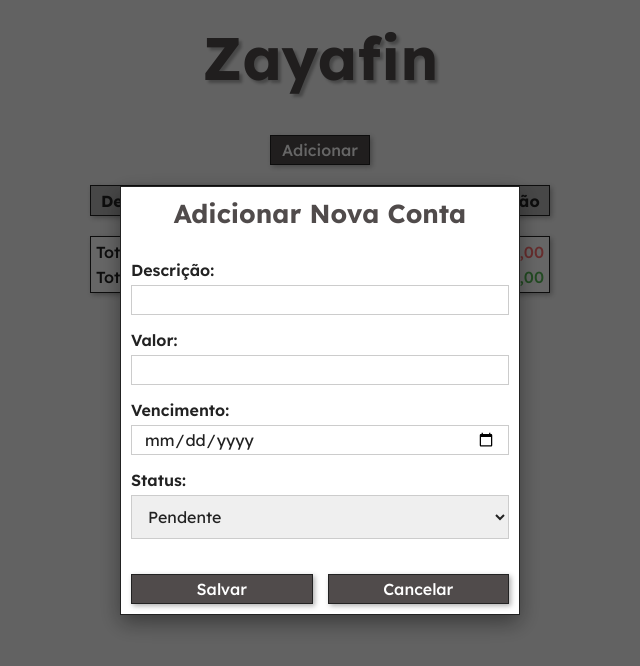
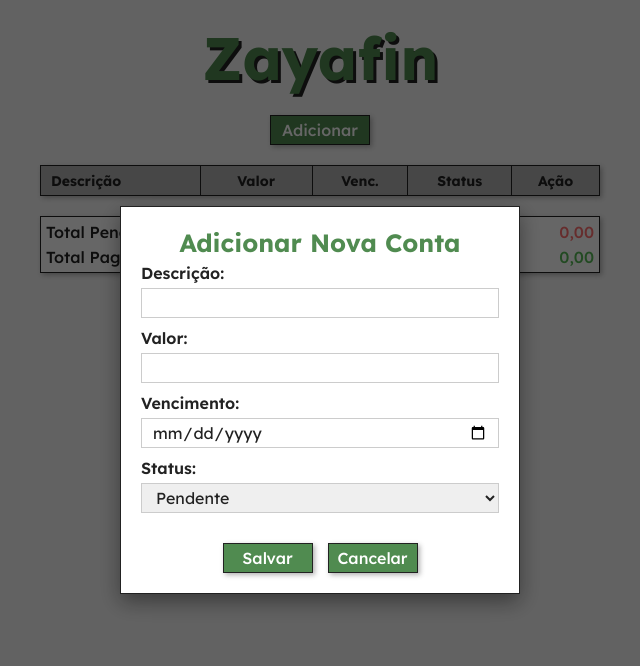
Before and after one commit to zcastroti/Zayafin, a plain HTML site: page index.html in a window 1280 px wide. Both pictures are taken after a click on the button "Adicionar". Shown: the whole page, without its empty margins (320-960 px from the left). Drawn offline with Linux system fonts and the light colour scheme; no server answers.

Commit message:
Update estilo.css

```diff
--- a/estilo.css
+++ b/estilo.css
@@ -12,11 +12,11 @@
     box-sizing: border-box;
     font-size: 16px; }
 
-:root { --corPrincipal: #504b4b; }
+:root { --corPrincipal: #508b50; }
 :focus{ outline: none; }
 a { text-decoration: none; }
 b { color: var(--corPrincipal); }
-footer { margin-top: 20px; }
+footer { margin-top: 5px; }
 
 /*------------------------------------
         Body
@@ -37,7 +37,7 @@ main {
     gap: 20px;
     padding: 20px;
     width: 100%;
-    max-width: 500px;
+    max-width: 600px;
     margin: auto; }
 
 /*------------------------------------
@@ -45,9 +45,8 @@ main {
 ------------------------------------*/
 h1 {
     color: var(--corPrincipal);
-    margin-bottom: 20px;
     font-size: 60px;
-    text-shadow: 3px 3px 3px #b1b1b1; }
+    text-shadow: 3px 3px #222; }
 
 /*------------------------------------
     Inputs, Botões e Selects
@@ -60,7 +59,7 @@ input, button {
 /*------------------------------------
     Input Number Text Password
 ------------------------------------*/
-input[type="number"], input[type="text"], input[type="password"] { padding: 0px 10px; width: 100%; }
+input[type="number"], input[type="text"], input[type="password"], input[type="date"] { padding: 0px 10px; width: 100%; }
 
 /*------------------------------------
     Overlay
@@ -76,6 +75,12 @@ input[type="number"], input[type="text"], input[type="password"] { padding: 0px
     display: flex;
     justify-content: center;
     align-items: center; }
+
+/*------------------------------------
+    Rolagem Horizontal
+------------------------------------*/
+div.rolagemHorizontal {
+width: 100%; overflow-x: auto; }
 
 /*------------------------------------
     Estilo Botão
@@ -103,8 +108,7 @@ input[type="number"], input[type="text"], input[type="password"] { padding: 0px
     font-weight: 900;
     font-size: 19px;
     cursor: pointer; }
-
-.botaoEngrenagem:hover { color: #e02525; }
+.botaoEngrenagem:hover { color: var(--corPrincipal); }
 
 /*------------------------------------
     Tabela de Contas
@@ -119,6 +123,7 @@ thead > tr > td {
     border: solid 1px #222;
     background: #b1b1b1;
     height: 30px;
+    font-size: 14px;
     font-weight: 700;
     padding: 0px 5px; }
 
@@ -134,11 +139,11 @@ td {
 
 tbody > tr > td { font-size: 14px; }
 
-.col-descricao { text-align: left; text-indent: 5px; }
-.col-valor { width: 80px; max-width: 80px; }
+.col-descricao {  width: 100px; max-width: 100px; text-align: left; text-indent: 5px; }
+.col-valor { width: 70px; max-width: 70px; }
 .col-vencimento { width: 60px; max-width: 60px; }
-.col-status { width: 65px; max-width: 85px; }
-.col-acao { width: 60px; max-width: 60px; }
+.col-status { width: 65px; max-width: 65px; }
+.col-acao { width: 55px; max-width: 55px; }
 
 .statusPago { color: #55b955; }
 .statusPendente { color: #ff7070; }
@@ -158,7 +163,6 @@ tbody > tr > td { font-size: 14px; }
 .quadroTotalizacao {
     box-shadow: 2px 2px 5px #b1b1b1;
     width: 100%;
-    max-width: 500px;
     padding: 5px;
     background: white;
     border: 1px solid #222;
@@ -187,15 +191,15 @@ tbody > tr > td { font-size: 14px; }
 ------------------------------------*/
 .quadro-adicionar-conta {
     background: white;
-    padding: 10px;
+    padding: 20px;
     border: 1px solid #222;
-    box-shadow: 0 8px 20px rgba(0, 0, 0, 0.4); /* Sombra mais pronunciada */
+    box-shadow: 0 8px 20px rgba(0, 0, 0, 0.4);
     width: 90%;
     max-width: 400px;
     display: flex;
     flex-direction: column;
-    gap: 15px;
-    animation: fadeIn 0.3s ease-out; /* Animação simples de entrada */
+    gap: 5px;
+    animation: fadeIn 0.3s ease-out;
 }
 
 @keyframes fadeIn {
@@ -205,38 +209,30 @@ tbody > tr > td { font-size: 14px; }
 
 .quadro-adicionar-conta h2 {
     color: var(--corPrincipal);
-    font-size: 26px; /* Aumentado o tamanho do título */
-    text-align: center;
-    margin-bottom: 15px;
-}
+    font-size: 25px;
+    text-align: center; }
 
-.quadro-adicionar-conta label {
-    font-weight: 600; /* Mais peso na fonte do label */
-    margin-bottom: 5px;
-    display: block;
-}
+.quadro-adicionar-conta label { font-weight: 600; }
 
 .quadro-adicionar-conta input,
 .quadro-adicionar-conta select {
     width: 100%;
-    padding: 10px 12px; /* Mais padding para campos */
-    margin-bottom: 15px;
-    border: 1px solid #ccc;
-    box-sizing: border-box;
-    font-size: 16px; /* Garante que o texto dentro seja legível */
-}
+    height: 30px;
+    padding: 0px 10px;
+    margin-top: 5px;
+    margin-bottom: 10px;
+    border: 1px solid #ccc; }
 
 .botoes-form {
     display: flex;
-    justify-content: space-around;
-    gap: 15px; /* Aumentado o espaço entre botões */
+    justify-content: center;
+    gap: 15px;
     margin-top: 20px;
 }
 
 .botoes-form .estiloBotao {
-    flex: 1;
-    min-width: 90px; /* Garante um tamanho mínimo */
-}
+    width: 90px;
+    min-width: 90px; }
 
 /* Estilo para o overlay quando ativo - embora o JS já use 'display: flex' */
 .overlay.active {
```
